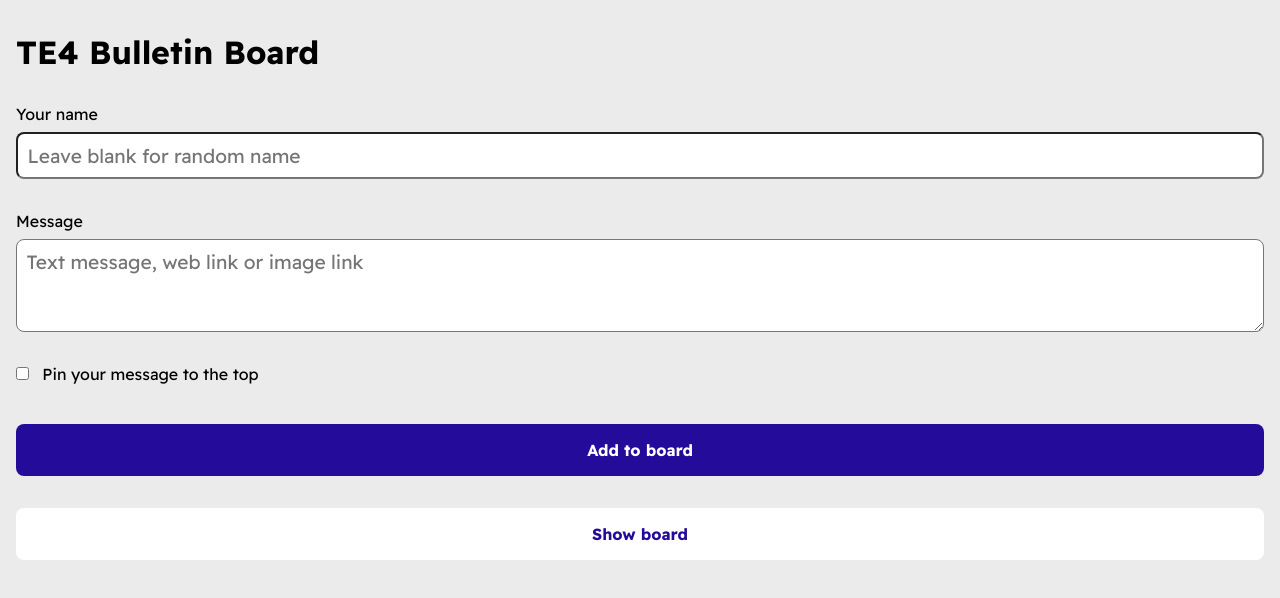
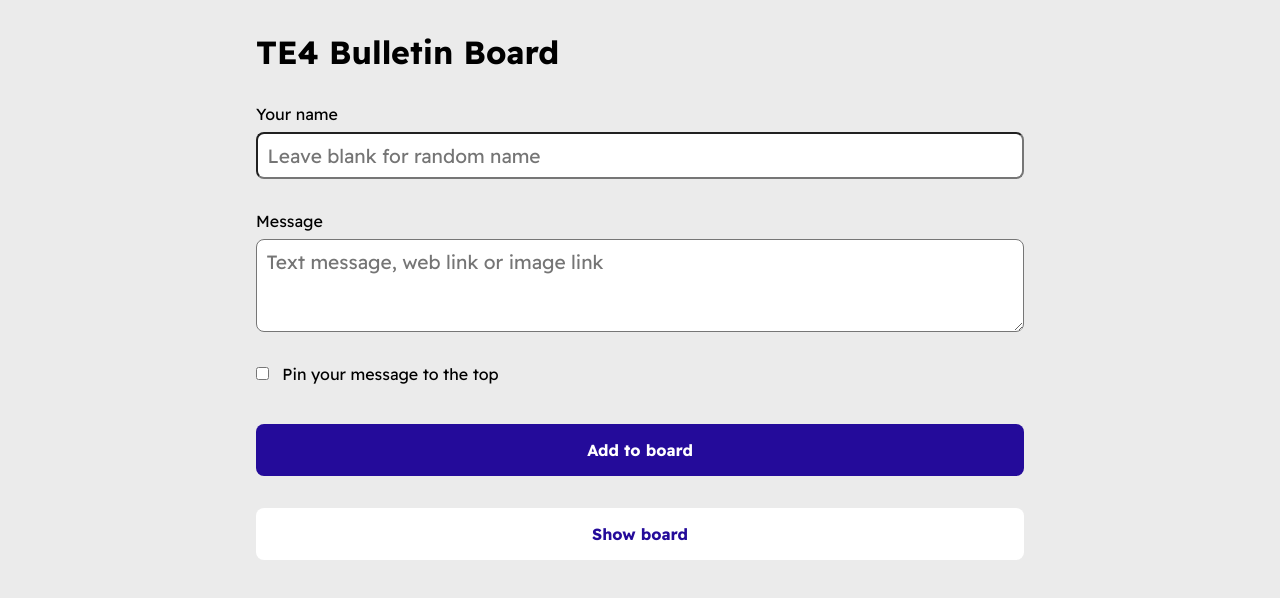
Before and after one commit to marcusbillman/te4-bulletin-board, a Vue app in the folder client/: page / in a window 1280 px wide. Shown: the top 598 px of the page. Built offline with nearby package versions, Linux system fonts and the light colour scheme.

Commit message:
📱 Client: Add container max width

```diff
--- a/client/src/App.vue
+++ b/client/src/App.vue
@@ -25,7 +25,13 @@ main {
 }
 
 .container {
+  width: 100%;
   padding: 0 1rem;
+}
+
+.container:not(.container--wide) {
+  max-width: 50rem;
+  margin-inline: auto;
 }
 
 ul,
--- a/client/src/views/BoardPage.vue
+++ b/client/src/views/BoardPage.vue
@@ -109,7 +109,7 @@ function handleMessageDelete(message) {
         ></vue-qrcode>
       </div>
     </header>
-    <main class="container">
+    <main class="container container--wide">
       <ul class="messages">
         <transition-group name="list">
           <li v-for="message in allSortedMessages" :key="message.id">
```
